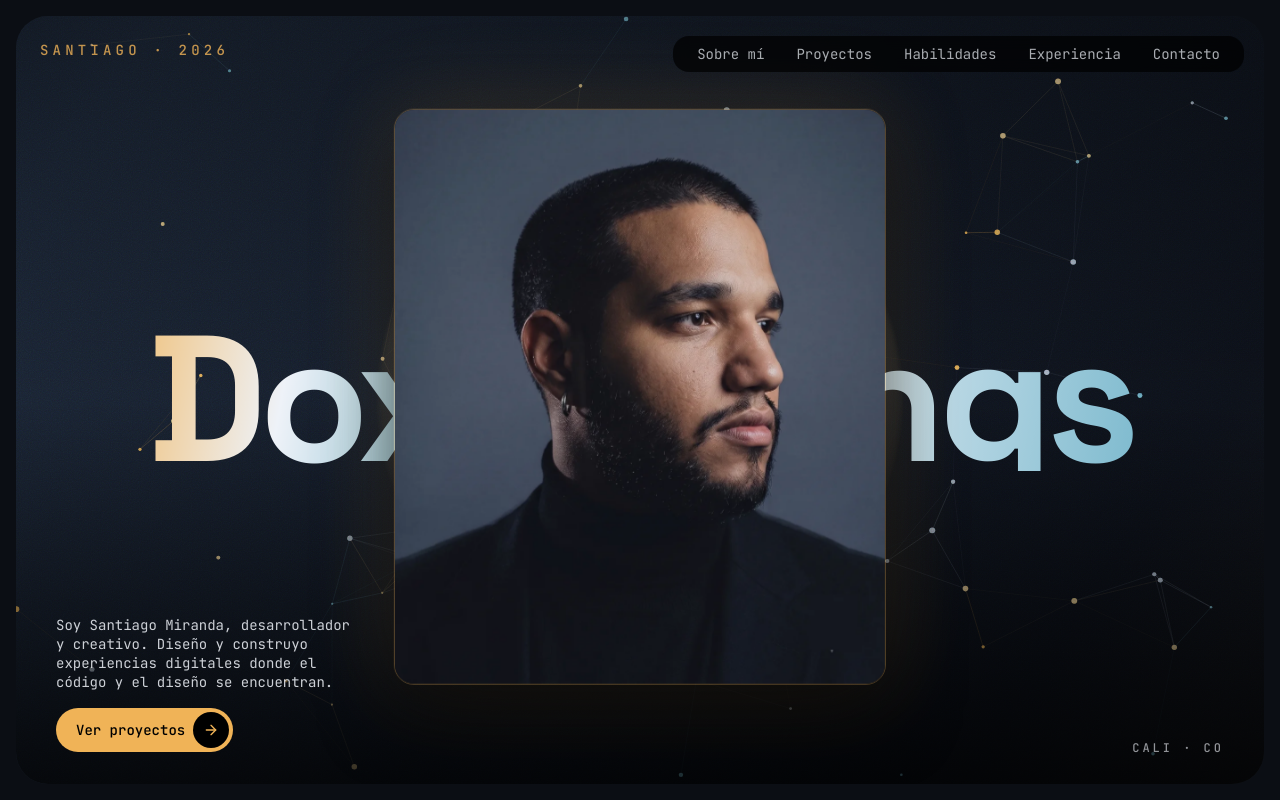
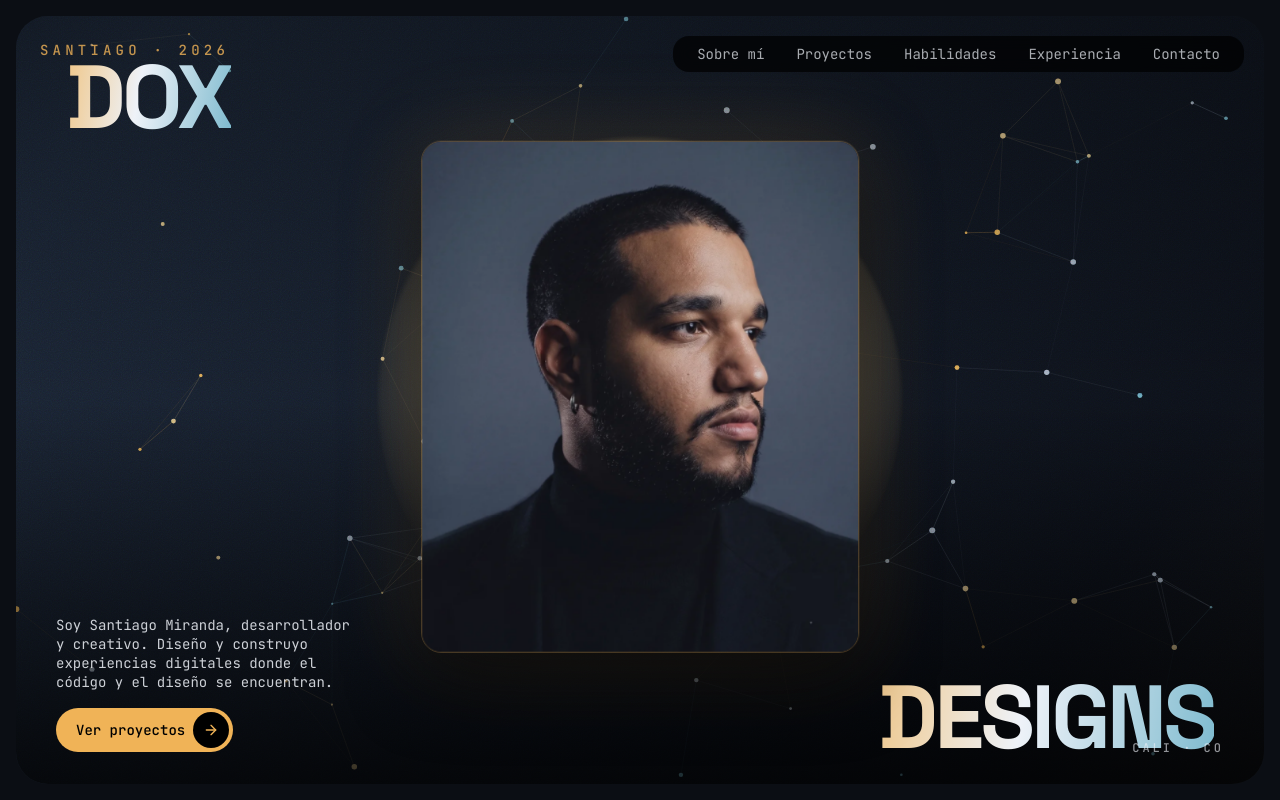
Before and after one commit to Paradoxang/Portfolio-WebApp, a React (Vite) app: page / in a window 1280 px wide. Built offline with nearby package versions, Linux system fonts and the light colour scheme.

Commit message:
feat(hero): dispone la marca en diagonal (DOX arriba-izq, DESIGNS abajo-der) sin cortar el retrato

```diff
--- a/src/components/ui/hero.tsx
+++ b/src/components/ui/hero.tsx
@@ -131,14 +131,13 @@ const Hero = () => {
         {/* Gradient overlay for legibility */}
         <div className="pointer-events-none absolute inset-0 bg-gradient-to-b from-black/30 via-transparent to-black/75" />
 
-        {/* ── Giant MIRANDA, sitting behind the portrait ── */}
-        <div className="pointer-events-none absolute inset-x-0 top-1/2 z-[4] flex -translate-y-1/2 justify-center">
-          <h1 className="font-display font-bold leading-[0.8] tracking-[-0.04em] text-[20vw] sm:text-[18vw] md:text-[16vw] lg:text-[14vw]">
-            <WordsPullUp
-              text="Dox Desings"
-              showAsterisk
-              wordClassName="text-gradient"
-            />
+        {/* ── Giant wordmark: DOX top-left, DESIGNS bottom-right, flanking the portrait ── */}
+        <div className="pointer-events-none absolute inset-0 z-[4]">
+          <h1 className="absolute left-[4%] top-[6%] font-display font-bold leading-[0.8] tracking-[-0.04em] text-[12vw] sm:text-[11vw] md:text-[8vw] lg:text-[7vw]">
+            <WordsPullUp text="DOX" wordClassName="text-gradient" />
+          </h1>
+          <h1 className="absolute bottom-[4%] right-[4%] font-display font-bold leading-[0.8] tracking-[-0.04em] text-[12vw] sm:text-[11vw] md:text-[8vw] lg:text-[7vw]">
+            <WordsPullUp text="DESIGNS" showAsterisk wordClassName="text-gradient" />
           </h1>
         </div>
 
--- a/src/index.css
+++ b/src/index.css
@@ -141,7 +141,7 @@
    dark page, and a warm gold rim provides the luminic key light. */
 .portrait-card {
   position: relative;
-  height: min(72vh, 96vw);
+  height: min(64vh, 88vw);
   aspect-ratio: 1100 / 1287;
 }
 
```
